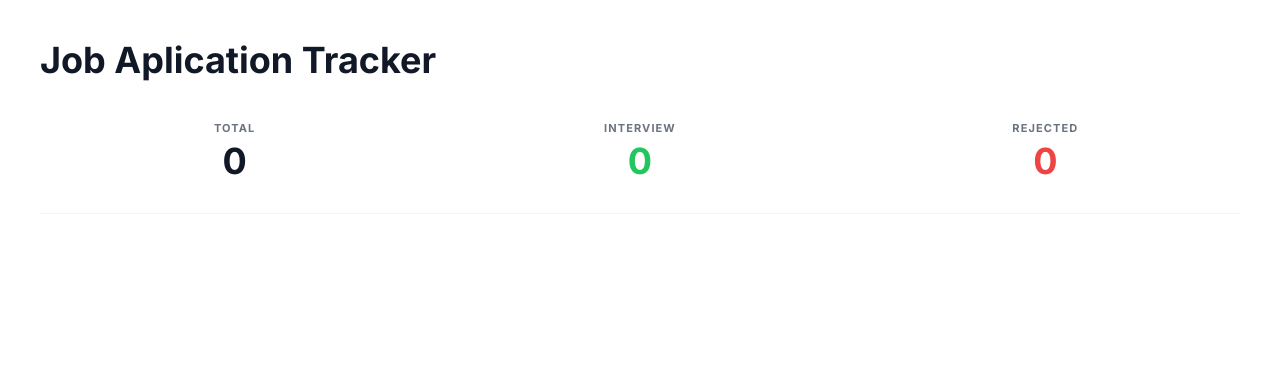
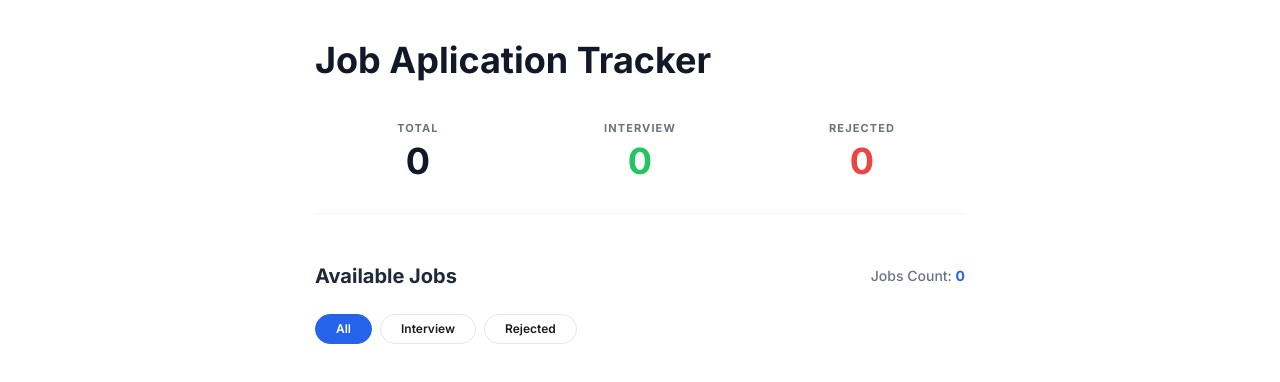
Before and after one commit to monir115843/B13-A4-PH-Job-Tracker, a plain HTML site: page index.html in a window 1280 px wide. Drawn offline with nearby package versions, Linux system fonts and the light colour scheme.

Commit message:
styled contant and filter tabs

```diff
--- a/index.html
+++ b/index.html
@@ -11,6 +11,15 @@
             font-family: 'Inter', sans-serif;
             background-color: #ffffff;
             color: #1a1a1a;
+        }
+          .tab-btn.active {
+            background-color: #2563eb;
+            color: white;
+            border-color: #2563eb;
+        }
+        .main-container {
+            max-width: 650px;
+            margin: 0 auto;
         }
     </style>
 </head>
@@ -37,6 +46,24 @@
             </div>
         </div>
     </header>
+       <!-- Content -->
+    <main class="main-container">
+        <div class="flex justify-between items-center mb-6">
+            <h2 class="text-xl font-bold text-gray-800">Available Jobs</h2>
+            <div class="text-sm font-medium text-gray-500">
+                Jobs Count: <span id="tab-count" class="text-blue-600 font-bold">0</span>
+            </div>
+        </div>
+
+    <!-- Filter Tabs -->
+        <div class="flex gap-2 mb-10">
+            <button onclick="switchTab('all')" id="tab-all" class="tab-btn active px-5 py-1.5 rounded-full border border-gray-200 text-xs font-semibold transition">All</button>
+            <button onclick="switchTab('interview')" id="tab-interview" class="tab-btn px-5 py-1.5 rounded-full border border-gray-200 text-xs font-semibold transition">Interview</button>
+            <button onclick="switchTab('rejected')" id="tab-rejected" class="tab-btn px-5 py-1.5 rounded-full border border-gray-200 text-xs font-semibold transition">Rejected</button>
+        </div>
+
+
+
 
 </body>
 </html>
```
